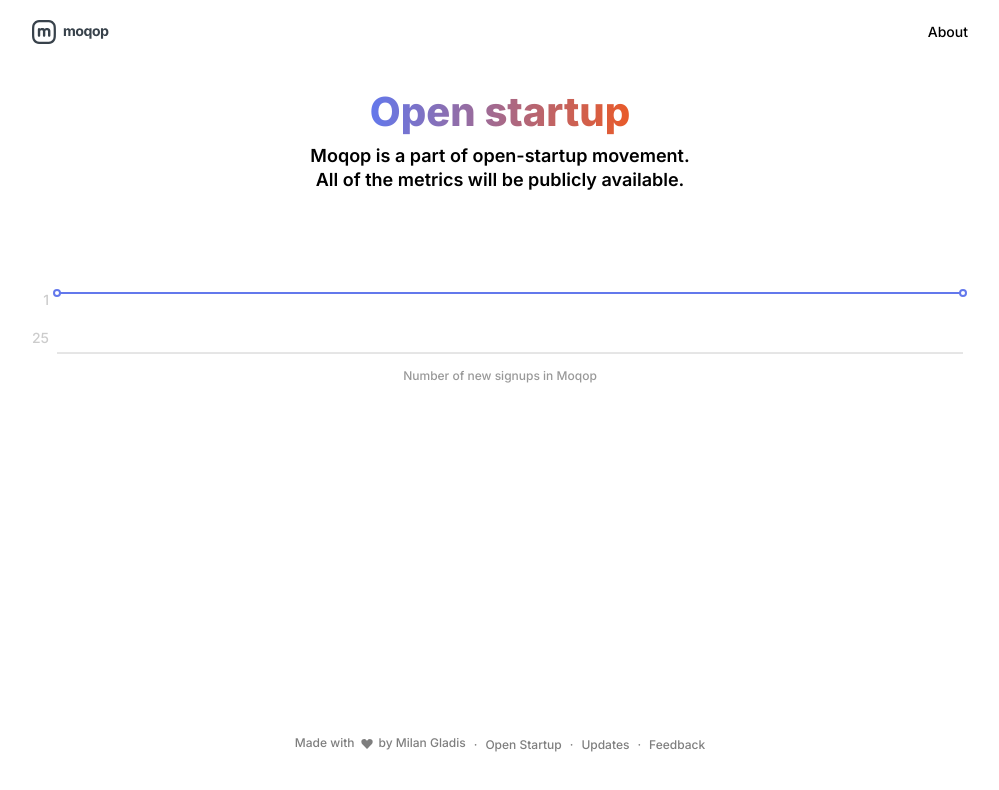
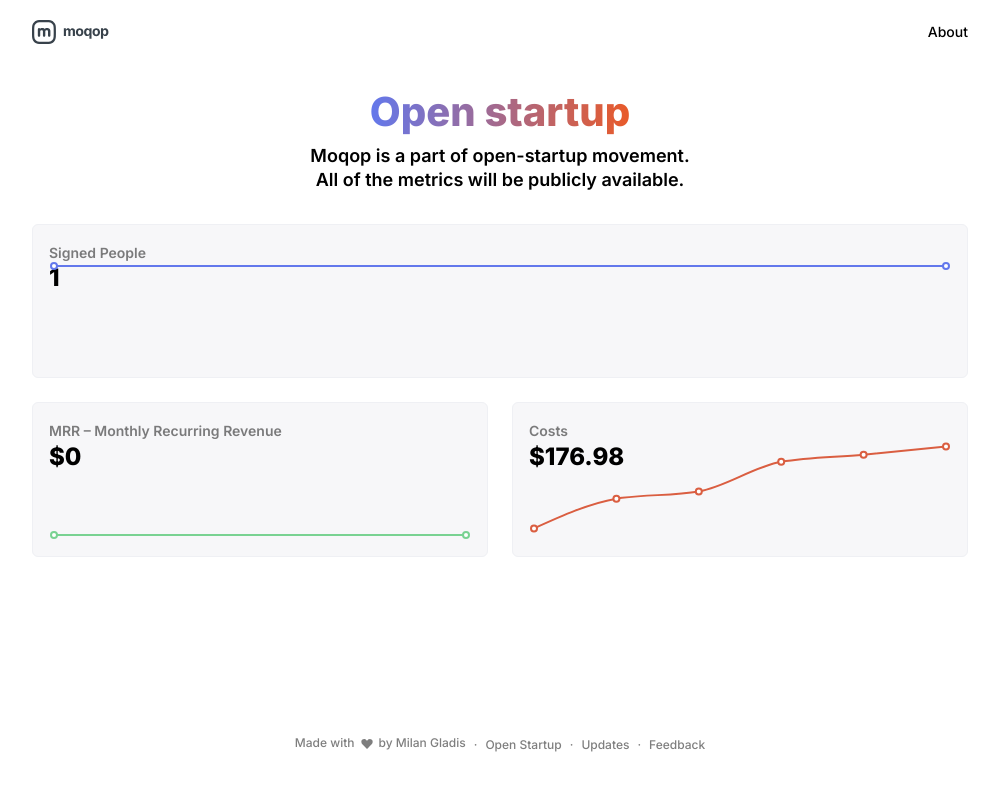
Before and after one commit to RobotCafe/moqop, a Next.js app: page /open-startup in a window 1280 px wide. Shown: the top 790 px of the page, without its empty margins (140-1139 px from the left). Built offline with nearby package versions, Linux system fonts and the light colour scheme; no server answers.

Commit message:
added MRR and expenses, redesigned pricing

```diff
--- a/src/components/header.js
+++ b/src/components/header.js
@@ -26,9 +26,9 @@
       {/* <Button text="Send feedback" size="small" type="secondary" className="ml-auto" /> */}
 
       <div className="ml-auto">
-          <Link href="/about">
-            <a className="">About</a>
-          </Link>
+        <Link href="/about">
+          <a className="">About</a>
+        </Link>
         {
           props.user && props.user.code === 200 ?
             <div className="inline ml-8">
--- a/src/pages/about.js
+++ b/src/pages/about.js
@@ -36,28 +36,30 @@
           <span className='block font-bold mb-4 text-16'>Pricing</span>
           <p className=''>Pricing depends on your usage of the social media. If your presence on social media brings you any value, you have to use Influencer package.</p>
           <div className="flex flex-col sm:flex-row gap-16 mt-24">
-            <div className='flex-1 bg-black text-white rounded border border-grey p-16'>
-              <div className='flex border-b border-grey/30 pb-8 mb-8 font-bold'>
-                <span className=''>🏃 Individual</span>
-                <div className='ml-auto text-12 opacity-50'>Free</div>
+            <div className='flex-1  rounded border border-blue'>
+              <div className='flex border-b border-blue/50 py-12 px-16 mb-8 font-bold'>
+                <span className=''>Individual</span>
+                <div className='ml-auto opacity-50'>Free</div>
               </div>
-              <ul className=''>
+              <ul className='py-8 px-16'>
                 <li>· Watermark</li>
-                <li>· 15 shots each month</li>
-              </ul>
-            </div>
-            <div className='flex-1 bg-blue text-white rounded border border-grey p-16'>
-              <div className='flex border-b border-grey/30 pb-8 mb-8 font-bold'>
-                <span className=''>🏃‍♀️ Influencer</span>
-                <div className='ml-auto text-12 opacity-50'>$9/m</div>
-              </div>
-              <ul>
-                <li>· No moqop branding</li>
                 <li>· Unlimited shots</li>
               </ul>
             </div>
+            <div className='flex-1 border border-red  rounded'>
+            <div className='flex border-b border-red/50 py-12 px-16 mb-8 font-bold'>
+                <span className=''>Influencer</span>
+                <div className='ml-auto opacity-50'>$9/m</div>
+              </div>
+              <div className='pt-8 pb-16 px-16'>
+                <ul>
+                  <li>· No Moqop branding</li>
+                  <li>· Unlimited shots</li>
+                </ul>
+                <Button text="Request a License" type="" href="mailto:support@moqop.com" className="mt-16 w-full bg-black" />
+              </div>
+            </div>
           </div>
-          <Button text="Request Influencer License" type="" href="mailto:support@moqop.com" className="mt-16 w-full" />
         </li>
         <li className='mb-16'>
           <span className='block font-bold mb-4 text-16'>Team</span>
--- a/src/pages/open-startup.js
+++ b/src/pages/open-startup.js
@@ -48,7 +48,7 @@
           var counter = 0
           for (i in results) {
             if (results.hasOwnProperty(i)) {
-              console.log(results)
+              // console.log(results)
               counter = counter + results[i]
               // var count = results[i -1]
               var epoch = new Date(i).getTime() / 1000
@@ -67,6 +67,47 @@
     )
   }, []);
 
+  var expenses = [
+    {
+      date: '2019-09-25T00:00:00Z',
+      name: 'domain',
+      value: 13.2
+    },
+    {
+      date: '2020-04-28T00:00:00Z',
+      name: 'server',
+      value: 59.4
+    },
+    {
+      date: '2020-09-17T00:00:00Z',
+      name: 'domain',
+      value: 14.3
+    },
+    {
+      date: '2021-04-28T00:00:00Z',
+      name: 'server',
+      value: 59.4
+    },
+    {
+      date: '2020-09-03T00:00:00Z',
+      name: 'domain',
+      value: 14.3
+    },
+    {
+      date: '2021-05-22T00:00:00Z',
+      name: 'server',
+      value: 16.38
+    },
+  ]
+
+  var  totalExpenses = 0, i
+  for (i=0; i < expenses.length; i++) {
+    totalExpenses = totalExpenses + expenses[i].value
+    expenses[i].absolute = totalExpenses
+    console.log(totalExpenses)
+  }
+
+
 
   return(
     <section>
@@ -77,25 +118,57 @@
         </h1>
         <div className='text-16 md:text-18 md:w-2/3 text-center mt-8 mx-auto mb-32 font-semibold'>Moqop is a part of open-startup movement. <br className='hidden sm:block' />All of the metrics will be publicly available.</div>
 
-        <div className="flex w-full items-center">
-          {/* <div className="flex-0">
-            <div className="text-32 font-semibold">{usersData[usersData.length - 1].counts}</div>
-            <span>People signups</span>
-          </div> */}
-          <div className="h-[100px] w-full flex-1 mt-64 mb-32">
+        <div className="w-full bg-grey/50 border border-grey p-16 rounded items-center mb-24">
+          <div className="flex-1">
+            <span className='opacity-50 font-semibold'>Signed People</span>
+            <div className="text-24 font-bold">{usersData[usersData.length - 1].counts}</div>
+          </div>
+          <div className="h-[100px] w-full -mt-32">
             <ResponsiveContainer>
               <LineChart data={usersData} >
                 {/* <CartesianGrid strokeDasharray="5 3" /> */}
-                <XAxis dataKey="epoch" domain={['dataMin', 'dataMax']} tick={false} axisLine={true} stroke="#ccc" />
-                <YAxis width={20}  dataKey="counts" domain={[0, 'dataMax']} tick={{ fill: '#ccc' }} tickLine={false} axisLine={false}  />
-                <Tooltip content={<CustomTooltip />}  />
+                {/* <XAxis dataKey="epoch" domain={['dataMin', 'dataMax']} tick={false} axisLine={false} stroke="#ccc" /> */}
+                {/* <YAxis width={20}  dataKey="counts" domain={[0, 'dataMax']} tick={{ fill: '#ccc' }} tickLine={false} axisLine={false}  /> */}
+                <Tooltip content={<CustomTooltip />} cursor={{stroke: 'transparent'}}  />
                 {/* <Legend /> */}
-                <Line type="monotone" dataKey="date" stroke="#6378EC" strokeWidth="2" isAnimationActive={false} />
                 <Line type="monotone" dataKey="counts" stroke="#6378EC" strokeWidth="2" isAnimationActive={false} />
               </LineChart>
             </ResponsiveContainer>
-            <div className="-mt-24 text-center text-12 text-bold opacity-40">Number of new signups in Moqop</div>
           </div>
+        </div>
+
+
+        <div className="md:flex w-full gap-24 items-center">
+          <div className='flex-1 border border-grey p-16 rounded items-center mb-48 bg-grey/50'>
+            <div className="flex-1">
+              <span className='opacity-50 font-semibold'>MRR – Monthly Recurring Revenue</span>
+              <div className="text-24 font-bold">$0</div>
+            </div>
+            <div className="h-[100px] w-full -mt-32">
+              <ResponsiveContainer>
+                <LineChart data={[{income:0},{income:0}]} >
+                  <Tooltip content={<CustomTooltip />} cursor={{stroke: 'transparent'}}  />
+                  <Line type="monotone" dataKey="income" stroke="#79D292" strokeWidth="2" isAnimationActive={false} />
+                </LineChart>
+              </ResponsiveContainer>
+            </div>
+          </div>
+
+          <div className='flex-1 border border-grey p-16 rounded items-center mb-48 bg-grey/50'>
+            <div className="flex-1">
+              <span className='opacity-50 font-semibold'>Costs</span>
+              <div className="text-24 font-bold">${totalExpenses}</div>
+            </div>
+            <div className="h-[100px] w-full -mt-32">
+              <ResponsiveContainer>
+                <LineChart data={expenses} >
+                  <Tooltip content={<CustomTooltip />} cursor={{stroke: 'transparent'}}  />
+                  <Line type="monotone" dataKey="absolute" stroke="#DA5E41" strokeWidth="2" isAnimationActive={false} />
+                </LineChart>
+              </ResponsiveContainer>
+            </div>
+          </div>
+
         </div>
       </div>{/* Content */}
       <Footer />
@@ -108,7 +181,7 @@
     return (
       <div className="custom-tooltip bg-black text-white px-8 rounded text-12">
         {/* <p className="label">{`${label} : ${payload[0].value} : ${payload[1].value}`}</p> */}
-        {`${payload[1].value}`}
+        {`${payload[0].value.toFixed(0)}`}
       </div>
     );
   }
--- a/tailwind.config.js
+++ b/tailwind.config.js
@@ -6,6 +6,8 @@
     colors: {
       'transparent': 'transparent',
       'blue': '#2F6EB5',
+      'green': '#79D292',
+      'red': '#DD9982',
       'blue-darken': '#225B9B',
       'grey': '#EFF0F4',
       'grey-darken': '#E5E7ED',
@@ -36,6 +38,7 @@
       0: '0px',
       4: '4px',
       8: '8px',
+      12: '12px',
       16: '16px',
       24: '24px',
       32: '32px',
```
